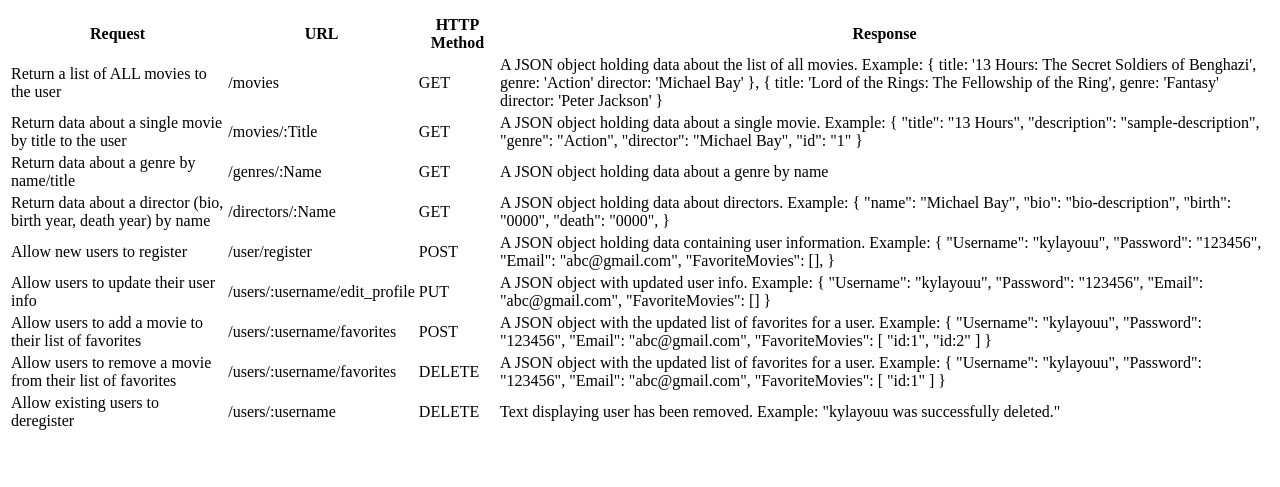
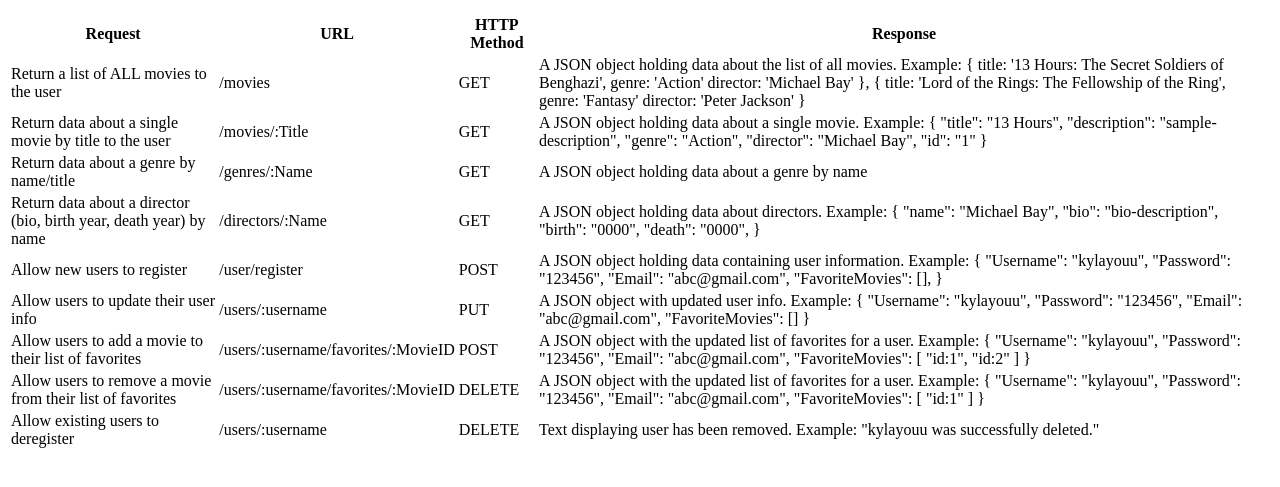
Before and after one commit to kylayouu/myFlix, a website: page public/documentation.html in a window 1280 px wide. Shown: the part 119-606 px from the top of the page. Drawn offline with Linux system fonts and the light colour scheme.

Commit message:
updated to match index.js details

```diff
--- a/public/documentation.html
+++ b/public/documentation.html
@@ -83,7 +83,7 @@
 				</tr>
 				<tr>
 					<td>Allow users to update their user info</td>
-					<td>/users/:username/edit_profile</td>
+					<td>/users/:username</td>
 					<td>PUT</td>
 					<td>A JSON object with updated user info. Example:
 						{
@@ -96,7 +96,7 @@
 				</tr>
 				<tr>
 					<td>Allow users to add a movie to their list of favorites</td>
-					<td>/users/:username/favorites</td>
+					<td>/users/:username/favorites/:MovieID</td>
 					<td>POST</td>
 					<td>A JSON object with the updated list of favorites for a user. Example:
 						{
@@ -109,7 +109,7 @@
 				</tr>
 				<tr>
 					<td>Allow users to remove a movie from their list of favorites</td>
-					<td>/users/:username/favorites</td>
+					<td>/users/:username/favorites/:MovieID</td>
 					<td>DELETE</td>
 					<td>A JSON object with the updated list of favorites for a user. Example:
 						{
```
